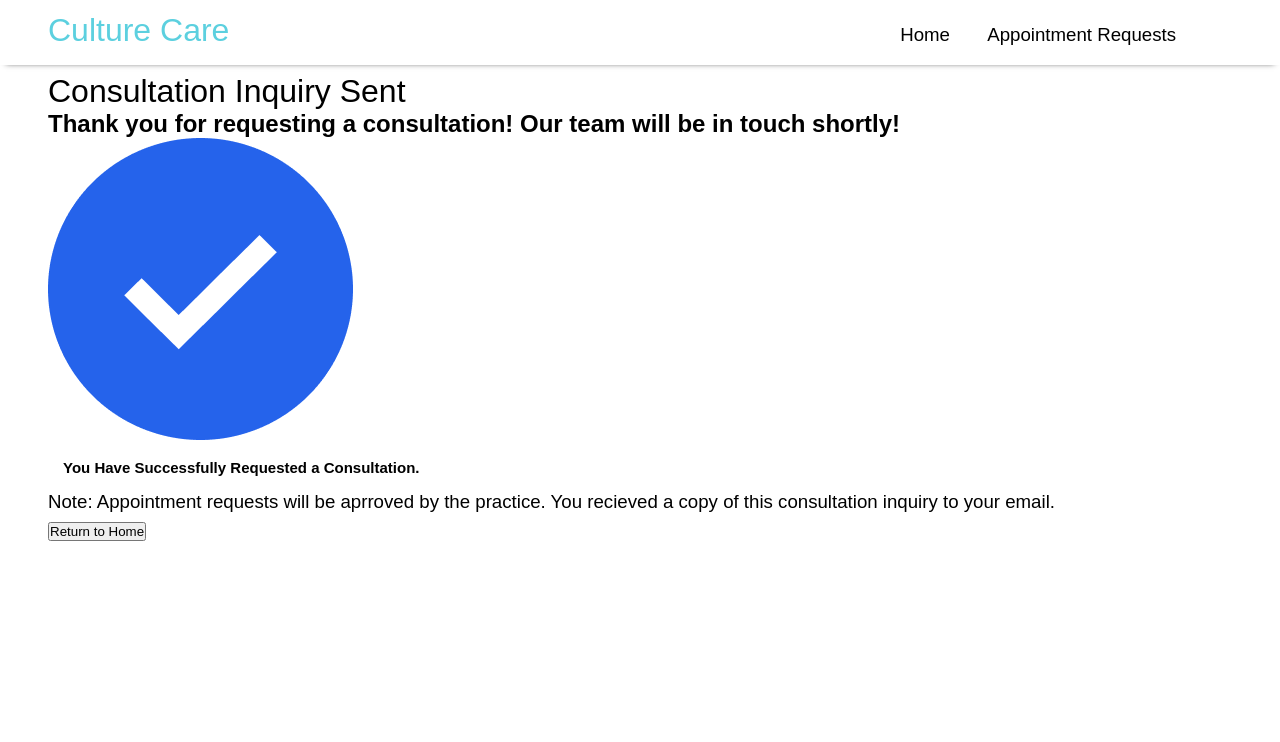
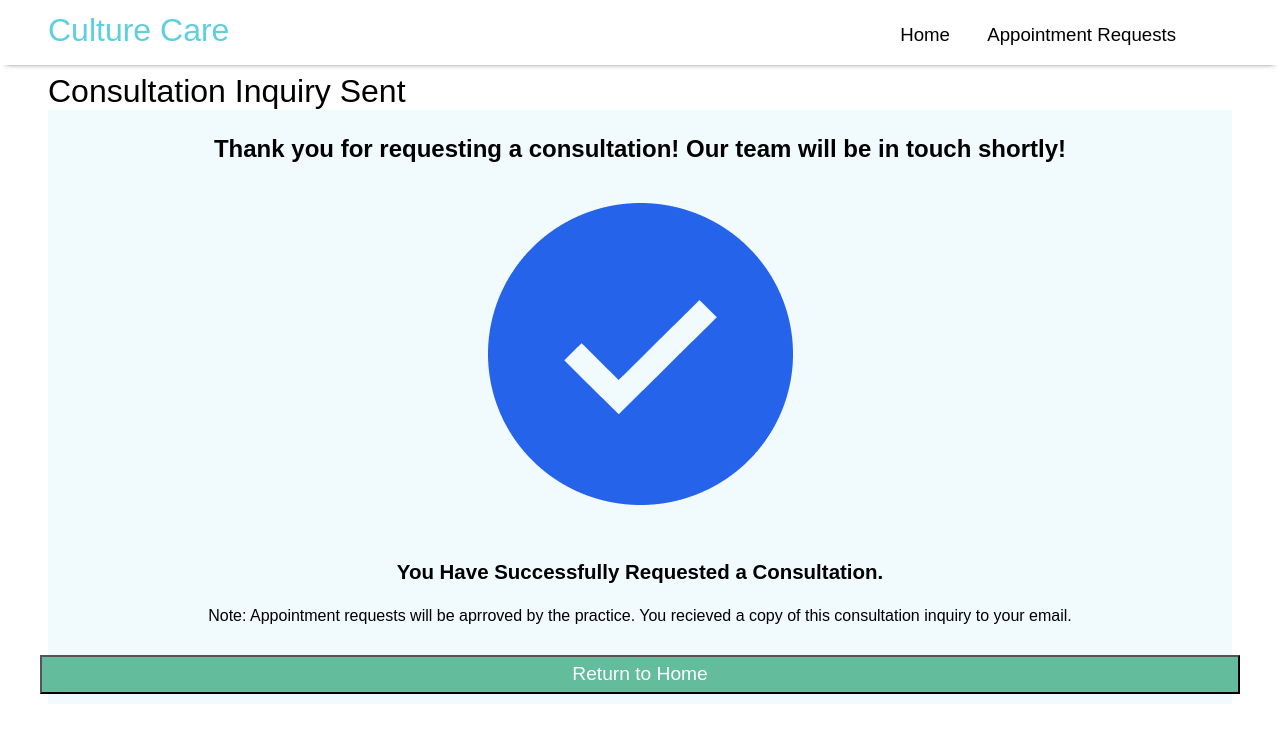
Before and after one commit to CultureCare22/Culture-Care, a React (Create React App) app: page /confirmation-page in a window 1280 px wide. Shown: the top 742 px of the page. Built offline with nearby package versions, Linux system fonts and the light colour scheme.

Commit message:
Finished styling the ApprovedApt page

```diff
--- a/src/pages/ApprovedApt/ApprovedApt.css
+++ b/src/pages/ApprovedApt/ApprovedApt.css
@@ -1,49 +1,54 @@
-/* .confirmation-container {
+.head {
+  width: 100%;
+}
+.wholepage {
+  display: flex;
+  flex-direction: column;
+  align-items: flex-start;
+  /* padding: 1vw; */
+  /* padding-left: 2.5vw; */
+  /* gap: 1.5vw; */
+  font-family: sans-serif;
+  width: 100%;
+}
+
+.confirmation-container {
   display: flex;
   width:100%;
-  padding: 2vw;
+  padding-top: 25px;
   background-color: #F1FAFD;
   flex-direction: column;
   align-items: center;
 }
-.wholepage {
-  display: flex;
-  flex-direction: column;
-  align-items: center;
-  padding: 1vw;
-  padding-left: 2.5vw;
-  gap: 1.5vw;
-  font-family: sans-serif;
-}
-.head {
-  width: 100%;
-}
+
 img {
-  margin: 5vw;
-  width: 20%;
-}
-h1 {
-  font-size: 2.5vw;
+  padding-top: 40px;
+  padding-bottom: 40px;
 }
 
-h2 {
-  font-size: 2vw;
+h3 {
+  font-size: 1.6vw;
+  font-weight:bold;
 }
-h3 {
-  font-size: 1.5vw;
-  font-weight: normal;
-}
+
 h4 {
-  margin: 20px;
+  margin-bottom: 20px;
   font-size: 1.25vw;
   font-weight: normal;
 }
+
 .return-button{
   align-items: center;
   margin: 10px;
-  width: 100%;
+  width: 1200px;
   font-size: 1.5vw;
   padding: 0.5vw;
+  /* padding-left: 1.5vw; */
+  /* padding-right: 1.5vw; */
   background-color: #63BC9B;
   color: #FFFFFF;
-} */
+}
+.t1 {
+  font-size: 2vw;
+  align-items:start;
+}
--- a/src/pages/ApprovedApt/ApprovedApt.js
+++ b/src/pages/ApprovedApt/ApprovedApt.js
@@ -9,7 +9,6 @@ function Confirmation() {
             <div className='head'>
                 <h1>Approved Appointment</h1>
             </div>
-
 
                 <div className='confirmation-container'>
 
--- a/src/pages/PendingRequest/PendingRequest.css
+++ b/src/pages/PendingRequest/PendingRequest.css
@@ -22,7 +22,7 @@ body {
     display: flex;
     flex-direction: row;
     max-width: 100%;
-    height: 970px;
+    height: 850px;
 }
 
 h3 {
```
Also changed, not shown: src/pages/Confirmation/Confirmation.js (line endings or trailing spaces).
